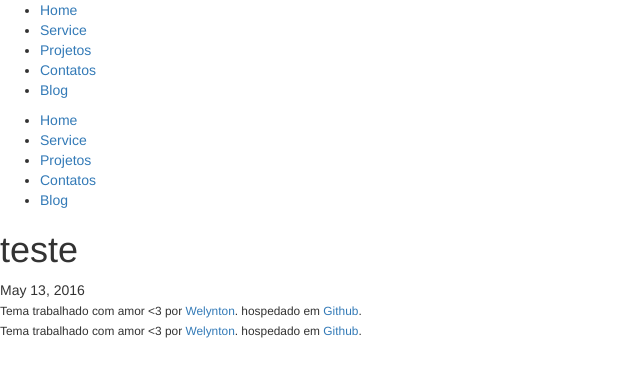
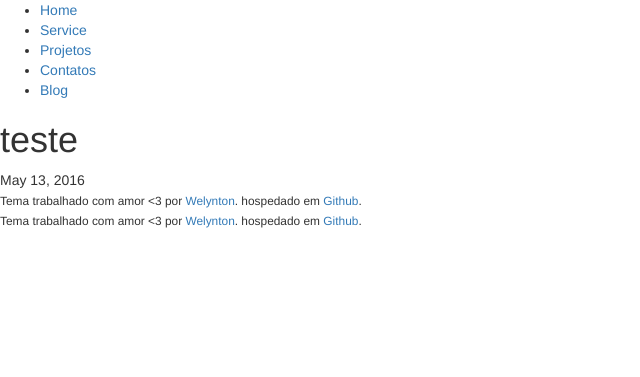
Before and after one commit to welyntonoliveira/welyntonoliveira.github.io, a Jekyll site: the page built from _posts/2016-05-13-teste.markdown, in a window 1280 px wide. Shown: the top 377 px of the page, without its empty margins (0-640 px from the left). Built offline with Jekyll 4.4.1, drawn with Linux system fonts in a browser that asks for light colours; nearby versions of some CDN libraries; library files that are not in the unit come from our copies.

Commit message:
defaut finish

```diff
--- a/_includes/header.html
+++ /dev/null
@@ -1,35 +0,0 @@
-<head>
-    <meta charset="utf-8">
-    <meta http-equiv="X-UA-Compatible" content="IE=edge">
-    <title>{% if page.title %}{{ page.title }} &#8211; {% endif %}{{ site.title }}</title>
-    <meta name="viewport" content="width=device-width, initial-scale=1">
-    <meta name="description" content="{% if page.summary %}{{ page.summary }}{% else %}{{ site.description | strip_html }}{% endif %}">
-    <meta name="author" content="{{ site.author }}">
-    {% if page.categories %}<meta name="keywords" content="{{ page.categories | join: ', ' }}">{% endif %}
-    <link rel="canonical" href="{{ page.url | replace:'index.html','' | prepend: site.baseurl | prepend: site.url }}">
-
-    <!-- Custom CSS -->
-    <!--<link rel="stylesheet" href="{{ "/css/basscss.css" | prepend: site.baseurl }}" type="text/css">
-    <link rel="stylesheet" href="{{ "/css/pixyll.css" | prepend: site.baseurl }}" type="text/css">
-    <link rel="stylesheet" href="{{ "/css/solarized-dark.css" | prepend: site.baseurl }}" type="text/css">-->
-    <link rel="stylesheet" href="../css/template.css" " type="text/css">
-    <link rel="stylesheet" href="../css/bootstrap.min.css" | prepend: site.baseurl }}" type="text/css">
-    <script src="//ajax.googleapis.com/ajax/libs/jquery/1.11.2/jquery.min.js"></script>
-    <link rel="stylesheet" href="https://cdnjs.cloudflare.com/ajax/libs/material-design-iconic-font/2.2.0/css/material-design-iconic-font.min.css">
-
-</head>
-
-<header class="header">
-        <div class="menumobile"><i class="zmdi zmdi-menu"></i></div>
-        <nav>
-            <ul class="menu">
-                <div>
-                    <li> <a>Home</a></li>
-                    <li> <a>Service</a></li>
-                    <li> <a>Projetos</a></li>
-                    <li> <a>Contatos</a></li>
-                    <li> <a href="{{ site.baseurl }}/contact/" class="blog">Blog</a></li>
-                </div>
-            </ul>
-        </nav>
-    </header>
--- a/_layouts/default.html
+++ b/_layouts/default.html
@@ -14,11 +14,10 @@
     <!--<link rel="stylesheet" href="{{ "/css/basscss.css" | prepend: site.baseurl }}" type="text/css">
     <link rel="stylesheet" href="{{ "/css/pixyll.css" | prepend: site.baseurl }}" type="text/css">
     <link rel="stylesheet" href="{{ "/css/solarized-dark.css" | prepend: site.baseurl }}" type="text/css">-->
-    <link rel="stylesheet" href="../css/template.css" " type="text/css">
-    <link rel="stylesheet" href="../css/bootstrap.min.css" | prepend: site.baseurl }}" type="text/css">
+    <link rel="stylesheet" href="../css/template.css" | prepend: site.baseurl }}"  type="text/css">
+    <link rel="stylesheet" href="../css/bootstrap.min.css" | prepend: site.baseurl }}"  type="text/css">
     <script src="//ajax.googleapis.com/ajax/libs/jquery/1.11.2/jquery.min.js"></script>
     <link rel="stylesheet" href="https://cdnjs.cloudflare.com/ajax/libs/material-design-iconic-font/2.2.0/css/material-design-iconic-font.min.css">
-
 </head>
 
 <body>
--- a/_layouts/post.html
+++ b/_layouts/post.html
@@ -1,7 +1,6 @@
 ---
 layout: default
 ---
-{% include header.html %}
 
 <div class="post-header mb2">
   <h1 class="py2">{{ page.title }}</h1>
```
